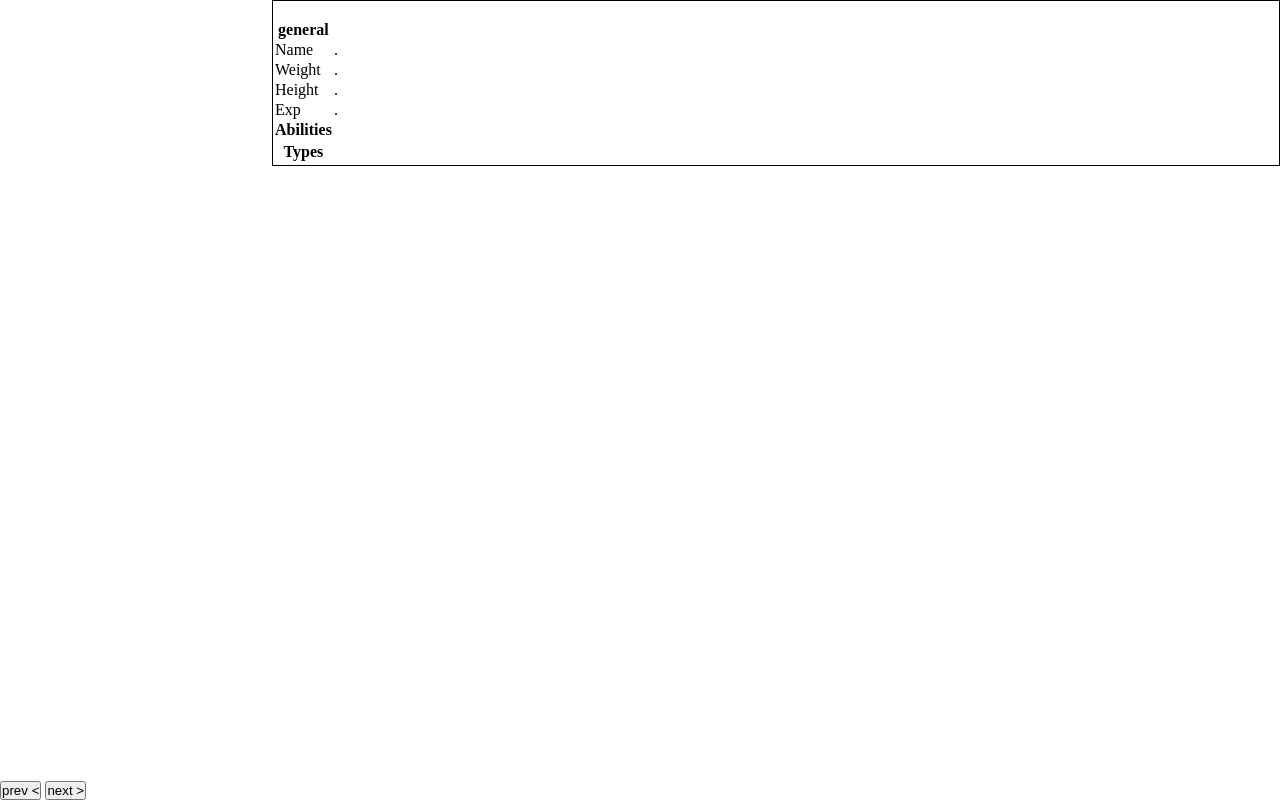
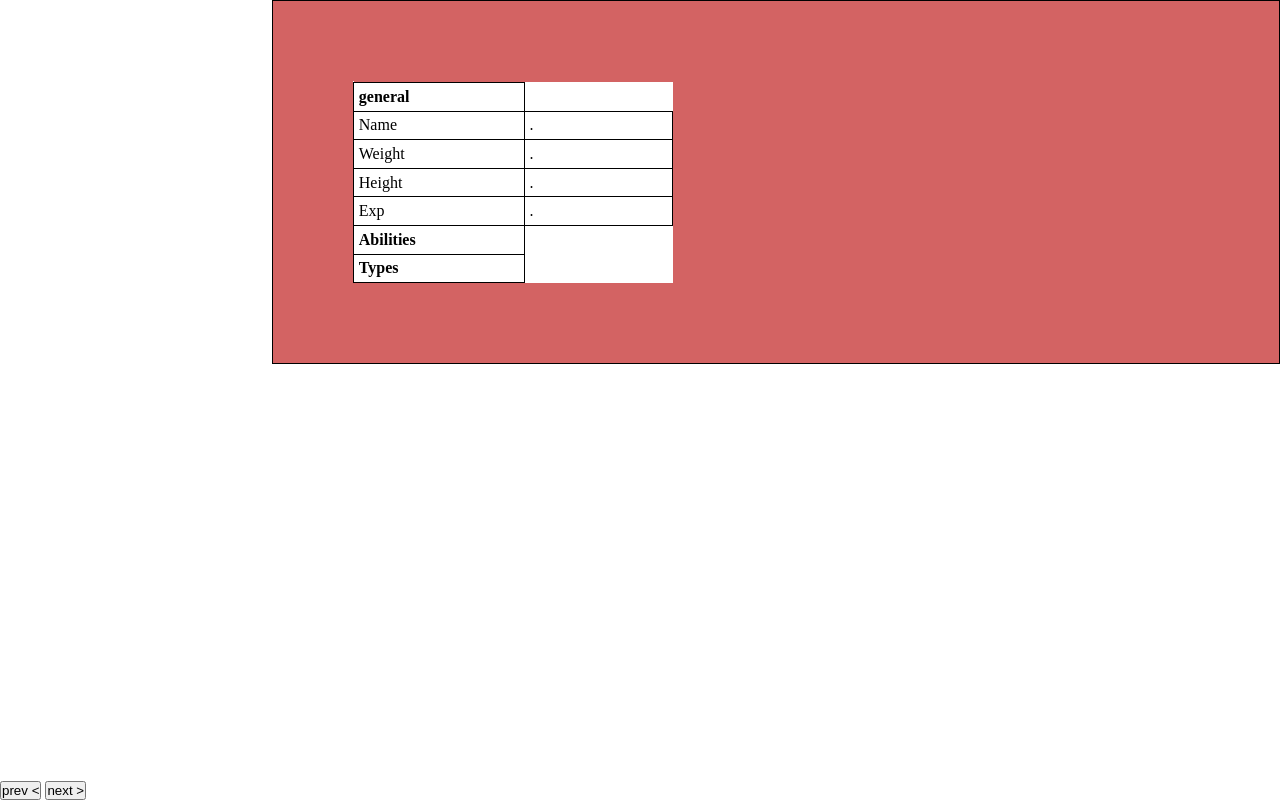
Before and after one commit to Mohit-Matwaya/pokemon_dek, a plain HTML site: page index.html in a window 1280 px wide. Drawn offline with Linux system fonts and the light colour scheme; no server answers.

Commit message:
detail 1.0

```diff
--- a/detail_panel.css
+++ b/detail_panel.css
@@ -0,0 +1,22 @@
+#detailpanel {
+  background-color: #d36363;
+  display: flex;
+  flex-direction: column;
+  align-items: start;
+  justify-content: center;
+  padding: 5em;
+}
+
+#detailpanel #detailTable {
+  background-color: #fff;
+  border-collapse: collapse;
+  width: 20em;
+}
+
+#detailpanel #detailTable th,
+#detailpanel #detailTable td {
+  text-align: left;
+  width: 3em;
+  padding: 0.3em;
+  border: 1px solid black;
+}
--- a/index.html
+++ b/index.html
@@ -4,6 +4,7 @@
     <meta charset="UTF-8" />
     <meta name="viewport" content="width=device-width, initial-scale=1.0" />
     <link rel="stylesheet" href="style.css" />
+    <link rel="stylesheet" href="detail_panel.css" />
     <title>Document</title>
   </head>
   <body>
```
